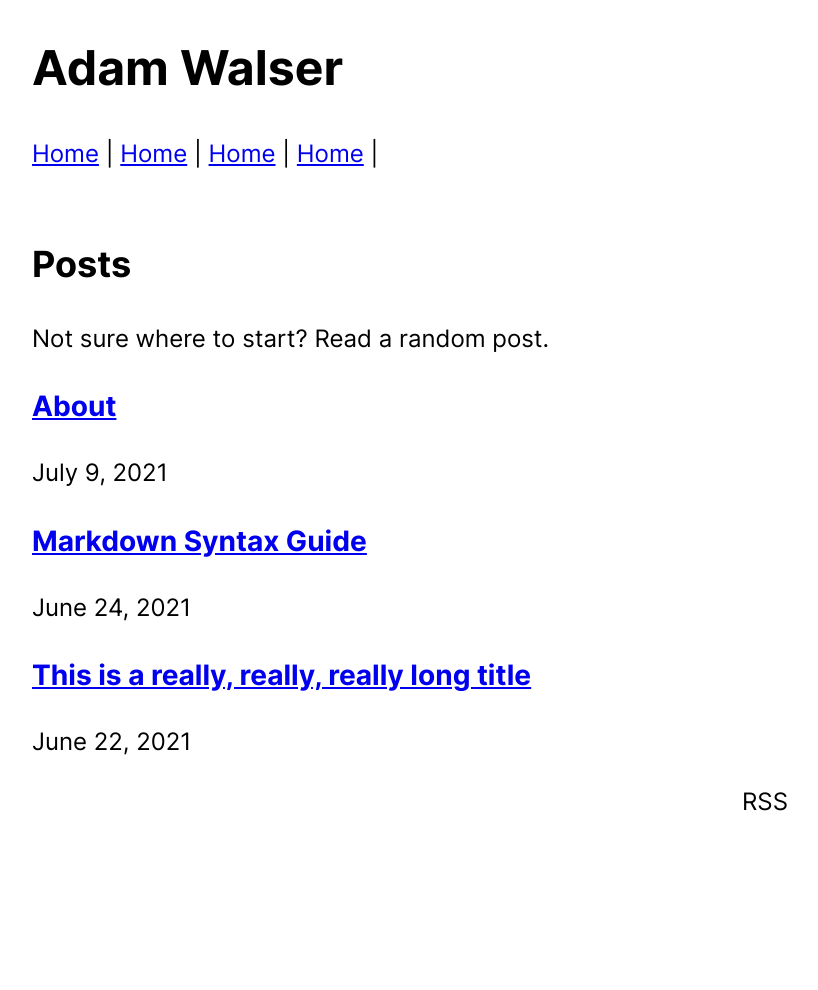
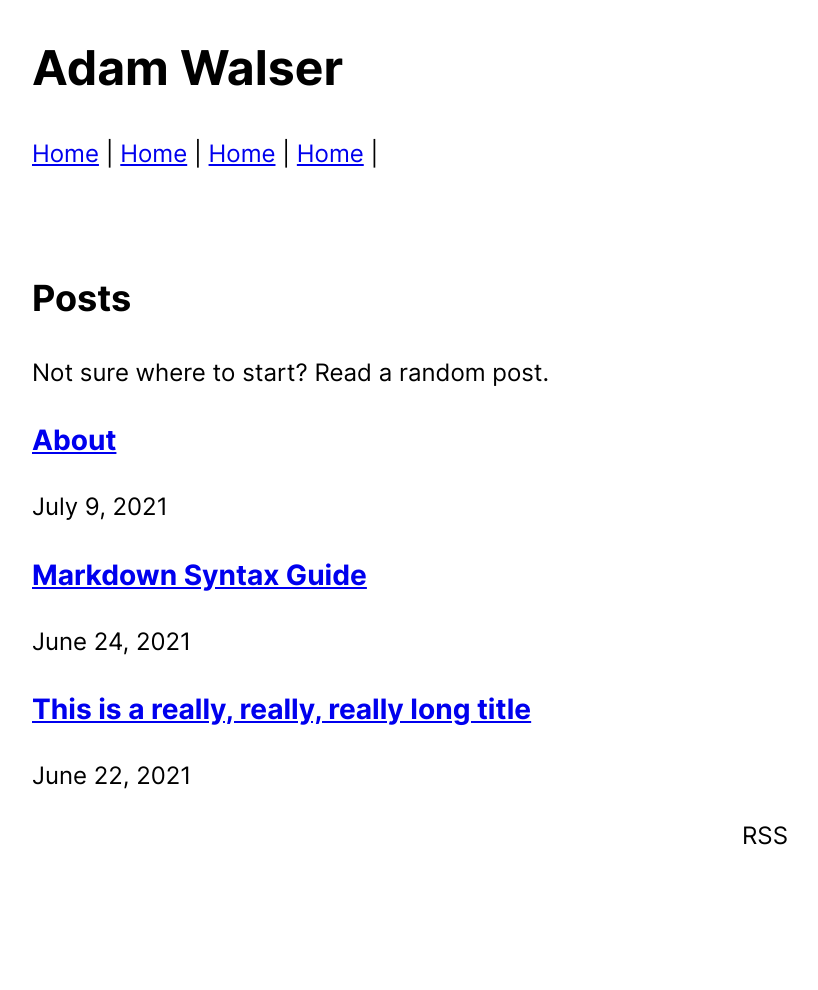
Before and after one commit to ajpwalser/ajpwalser.github.io, a Jekyll site: the page built from index.html, in a window 1280 px wide. Shown: the whole page, without its empty margins (230-1048 px from the left). Built offline with Jekyll 4.4.1, drawn with Linux system fonts in a browser that asks for light colours; before the commit the page ends 956 px from its top, so only the background shows below that.

Commit message:
Update style.css

```diff
--- a/css/style.css
+++ b/css/style.css
@@ -4,7 +4,6 @@
      --silver: #ccc;
      --white: #fff;
      --link: #f74853;
-     --line-height: 1.75rem;
 }
 html{
 -webkit-text-size-adjust:100%;
@@ -20,15 +19,15 @@
      padding: 0 0.5em;
      max-width: 31.5em;
 }
-.quarter-line-space {
+hr {
     display: block;
-    margin-top: calc( .25 * var(--line-height));
-}
-hr {
-border-top: 0.1875rem solid var(--grey);
-border: 0;
-height: 1px;
-margin: 2rem 0;
+    box-sizing: content-box;
+    height: 0.1875rem;
+    margin: 3rem 0;
+    padding: 0;
+    overflow: visible;
+    border: 0;
+    border-top: 0.1875rem solid var(--color-border);
 }
 .footer{
 text-align:right
```
